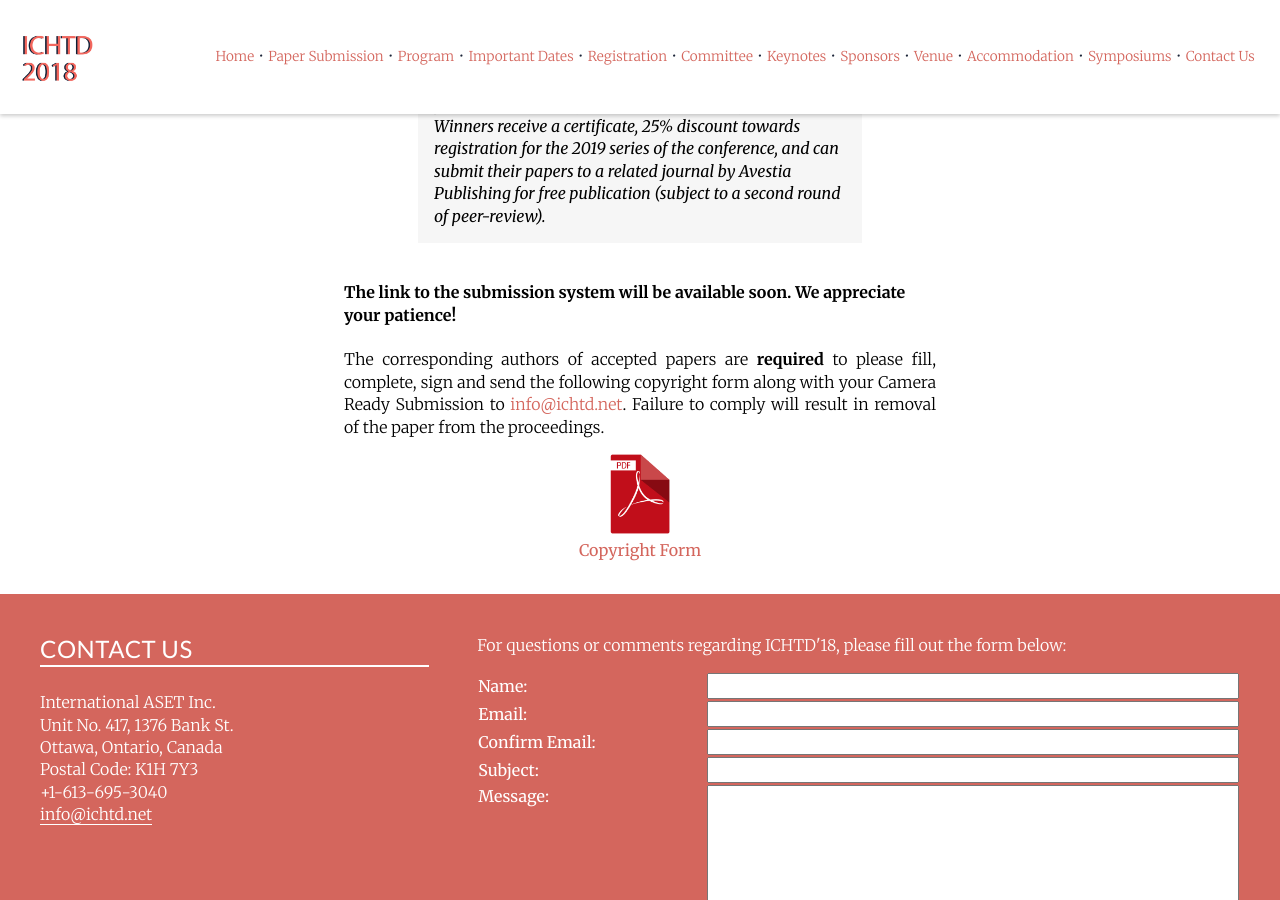
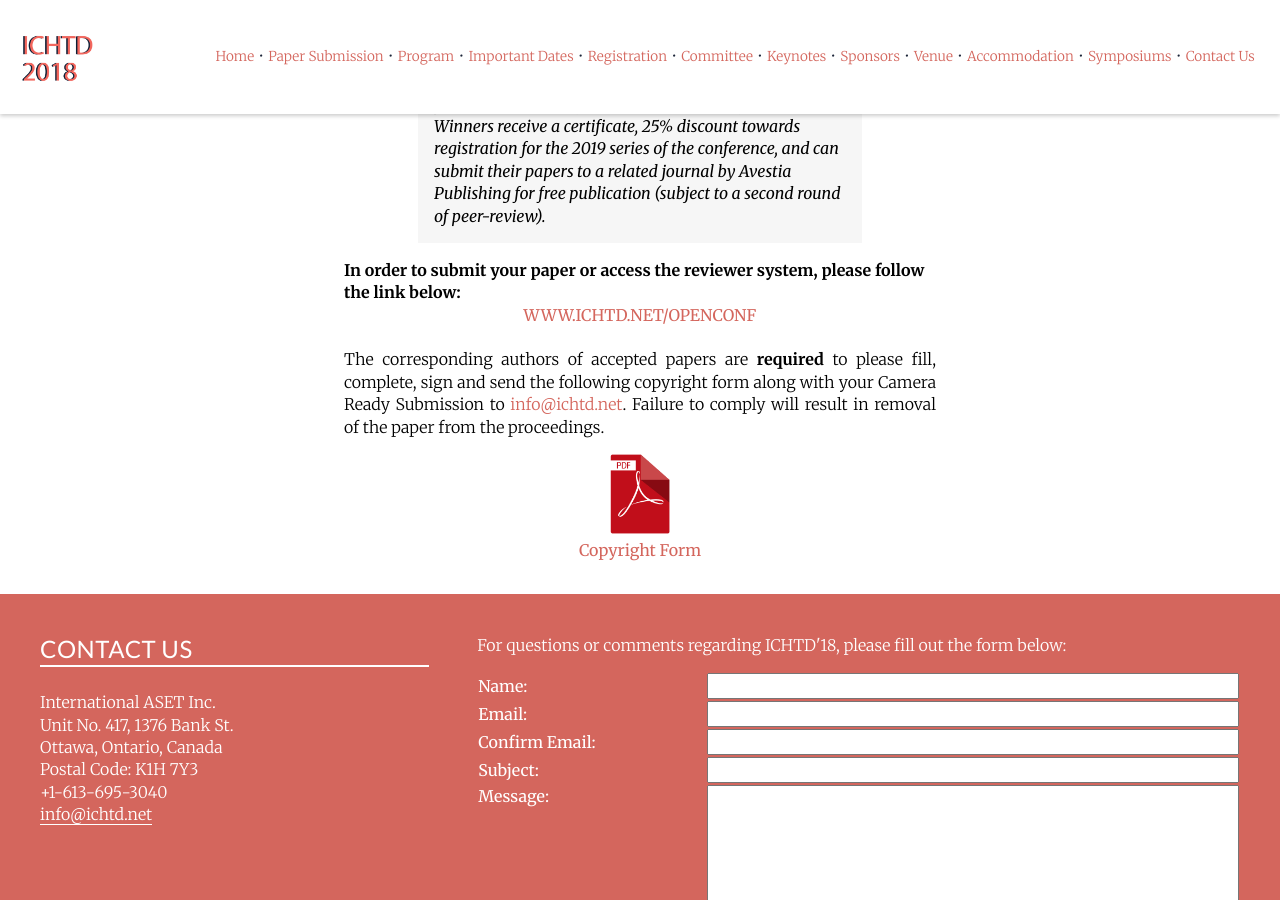
Before and after one commit to intaset/ichtd, a Jekyll site: the page built from papers.html, in a window 1280 px wide and 900 px high, scrolled down 2391 px. Built offline with Jekyll 4.4.1, drawn with Linux system fonts in a browser that asks for light colours; nearby versions of some CDN libraries; Markdown is read by kramdown in place of the engine named in the settings; comment, search, counter and statistics services are not loaded.

```diff
--- a/papers.html
+++ b/papers.html
@@ -79,13 +79,13 @@ keyword: heat transfer, heat transfer devices, cfd, boilers, compact heat exchan
 
     <blockquote>Two best paper awards will be conferred to author(s) of the papers that receive the highest rank during the peer-review and by the respected session chairs. Only papers presented at the conference will be eligible for this award. Winners receive a certificate, 25% discount towards registration for the 2019 series of the conference, and can submit their papers to a related journal by Avestia Publishing for free publication (subject to a second round of peer-review).</blockquote>
 
-    <br>
+   <!--  <br>
     <p class="bold">The link to the submission system will be available soon. We appreciate your patience!</p>
-    <br>
+    <br> -->
 
-<!--     <p class="bold">In order to submit your paper or access the reviewer system, please follow the link below:</p>
+    <p class="bold">In order to submit your paper or access the reviewer system, please follow the link below:</p>
 
-    <center><a href="../openconf/" class="body-link allcaps">www.ichtd.net/openconf</a></center><br> -->
+    <center><a href="../openconf/" class="body-link allcaps">www.ichtd.net/openconf</a></center><br>
 
     <p class="body">The corresponding authors of accepted papers are <b>required</b> to please fill, complete, sign and send the following copyright form along with your Camera Ready Submission to <a href="mailto:info@ichtd.net" class="body-link">info@ichtd.net</a>. Failure to comply will result in removal of the paper from the proceedings.</p>
 
```
Also changed, not shown: committee.html (+24 -11 lines), 2 other files.
